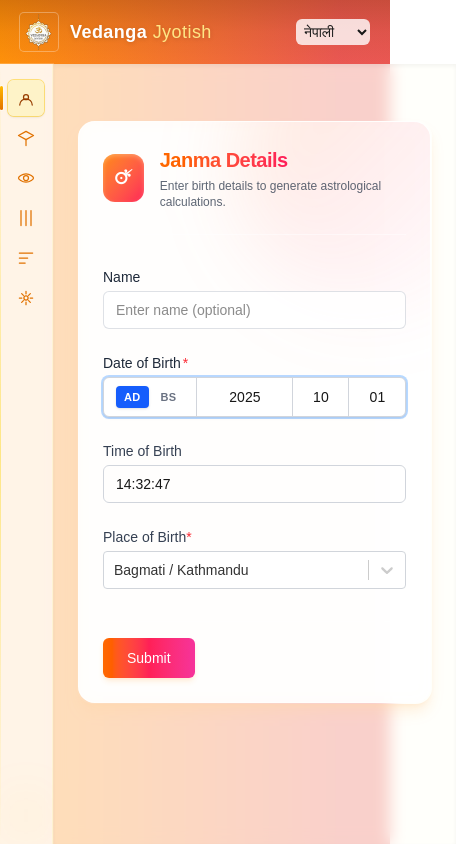
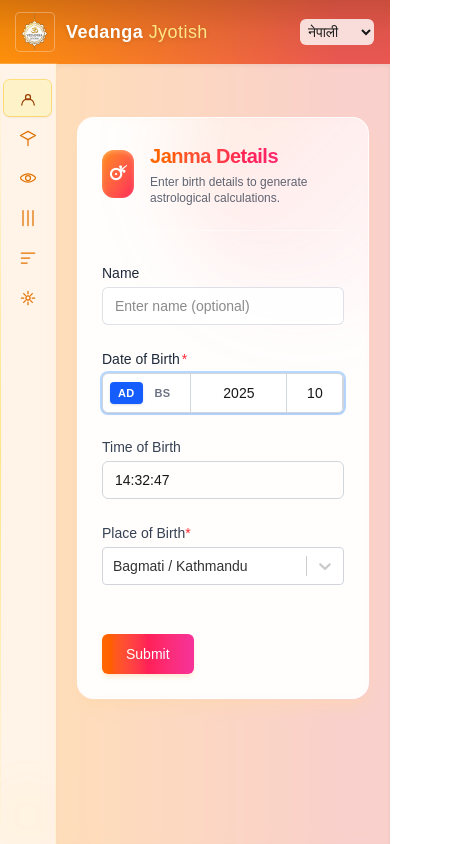
Before and after one commit to mhnpd-org/nepal-jyotish, a Next.js app: page /astro/janma in a window 390 px wide. Shown: the whole page, 456 px wide, since content can reach past the window. Built offline with nearby package versions, Linux system fonts and the light colour scheme.

Commit message:
fix: adjust layout and sidebar styles for better responsiveness; reset body margins and prevent horizontal scroll

```diff
--- a/src/app/astro/layout.tsx
+++ b/src/app/astro/layout.tsx
@@ -7,8 +7,8 @@ import AstroSidebar from '@internal/components/astro-sidebar';
 export default function AstroLayout({ children }: { children: React.ReactNode }) {
   return (
     <I18nProvider>
-      <div className="min-h-screen flex flex-col bg-vedanga-gradient">
-        <header className="h-16 flex items-center gap-4 px-5 md:px-8 bg-gradient-to-b from-amber-900/30 via-amber-900/10 to-transparent">
+      <div className="min-h-screen flex flex-col bg-vedanga-gradient w-full overflow-x-hidden">
+        <header className="h-16 flex items-center gap-4 px-4 sm:px-5 md:px-8 bg-gradient-to-b from-amber-900/30 via-amber-900/10 to-transparent w-full">
           <div className="flex items-center gap-3">
             <Image src="/logo.svg" alt="Vedanga Logo" width={38} height={38} className="rounded-sm shadow-[0_0_0_1px_rgba(255,255,255,0.3)]" />
             <h1 className="text-white font-semibold text-lg tracking-wide drop-shadow-sm select-none">
@@ -17,10 +17,10 @@ export default function AstroLayout({ children }: { children: React.ReactNode })
           </div>
           <LanguageSelector />
         </header>
-        <div className="flex flex-1 relative">
+        <div className="flex flex-1 relative w-full min-w-0">
           <AstroSidebar />
-          <main className="flex-1 p-4 md:p-7 bg-[rgba(255,255,250,0.82)] backdrop-blur supports-[backdrop-filter]:bg-[rgba(255,255,250,0.72)] shadow-inner">
-            <div className="mx-auto max-w-6xl">
+          <main className="flex-1 min-w-0 p-3 sm:p-4 md:p-7 bg-[rgba(255,255,250,0.82)] backdrop-blur supports-[backdrop-filter]:bg-[rgba(255,255,250,0.72)] shadow-inner">
+            <div className="mx-auto max-w-6xl w-full min-w-0">
               {children}
             </div>
           </main>
--- a/src/app/globals.css
+++ b/src/app/globals.css
@@ -21,9 +21,14 @@
 }
 
 body {
+  /* Reset default user-agent margins that were causing right & bottom white gaps */
+  margin: 0;
+  padding: 0;
   background: var(--background);
   color: var(--foreground);
   font-family: Arial, Helvetica, sans-serif;
+  /* Prevent accidental horizontal scroll from wide flex children */
+  overflow-x: hidden;
 }
 
 .bg-vedanga-gradient {
--- a/src/components/astro-sidebar.tsx
+++ b/src/components/astro-sidebar.tsx
@@ -47,9 +47,9 @@ export default function AstroSidebar() {
   const pathname = usePathname();
   const { t } = useI18n();
   return (
-    <aside className="group/sidebar relative w-18 md:w-64 bg-white/90 backdrop-blur-sm border-r border-amber-100/60 shadow-[0_0_0_1px_rgba(255,255,255,0.2)]">
+  <aside className="group/sidebar relative w-14 md:w-64 shrink-0 bg-white/90 backdrop-blur-sm border-r border-amber-100/60 shadow-[0_0_0_1px_rgba(255,255,255,0.2)]">
       <div className="pointer-events-none absolute inset-y-0 left-0 w-px bg-gradient-to-b from-transparent via-amber-200 to-transparent" />
-      <nav className="flex flex-col py-4 px-2 md:px-3 gap-1">
+  <nav className="flex flex-col py-4 px-1 md:px-3 gap-1">
         {NAV_ITEMS.map(item => {
           const active = pathname?.startsWith(item.href);
           return (
@@ -58,7 +58,7 @@ export default function AstroSidebar() {
               href={item.href}
               className={[
                 'group relative flex items-center rounded-md transition-colors focus:outline-none focus-visible:ring-2 focus-visible:ring-amber-500/60 focus-visible:ring-offset-2 focus-visible:ring-offset-amber-50',
-                'px-2 md:px-3 py-2 gap-3',
+                'px-2 md:px-3 py-2 gap-0 md:gap-3 justify-center md:justify-start',
                 active
                   ? 'bg-amber-100/90 text-amber-900 shadow-sm ring-1 ring-amber-300/60'
                   : 'text-amber-700 hover:text-amber-900 hover:bg-amber-50'
```
